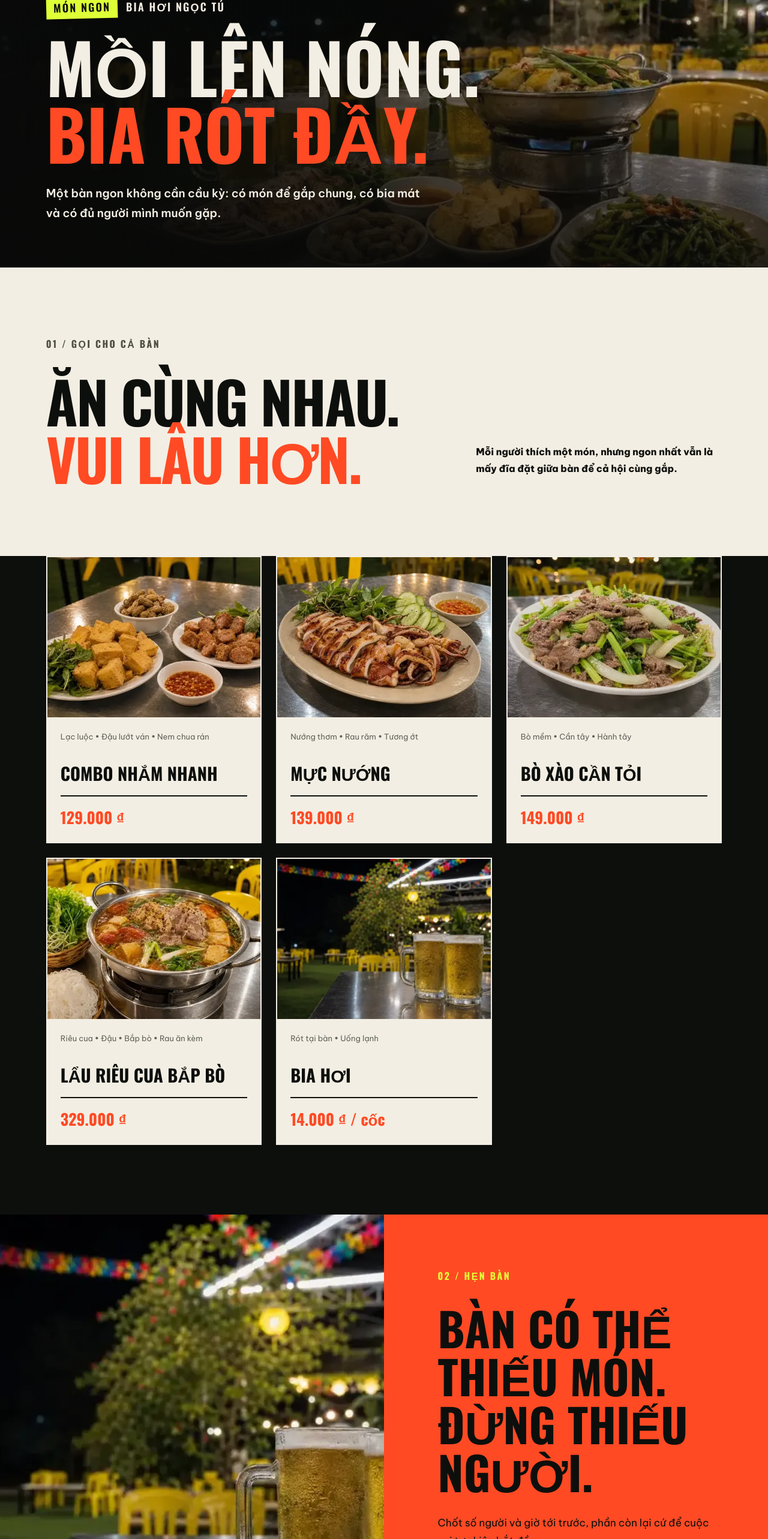
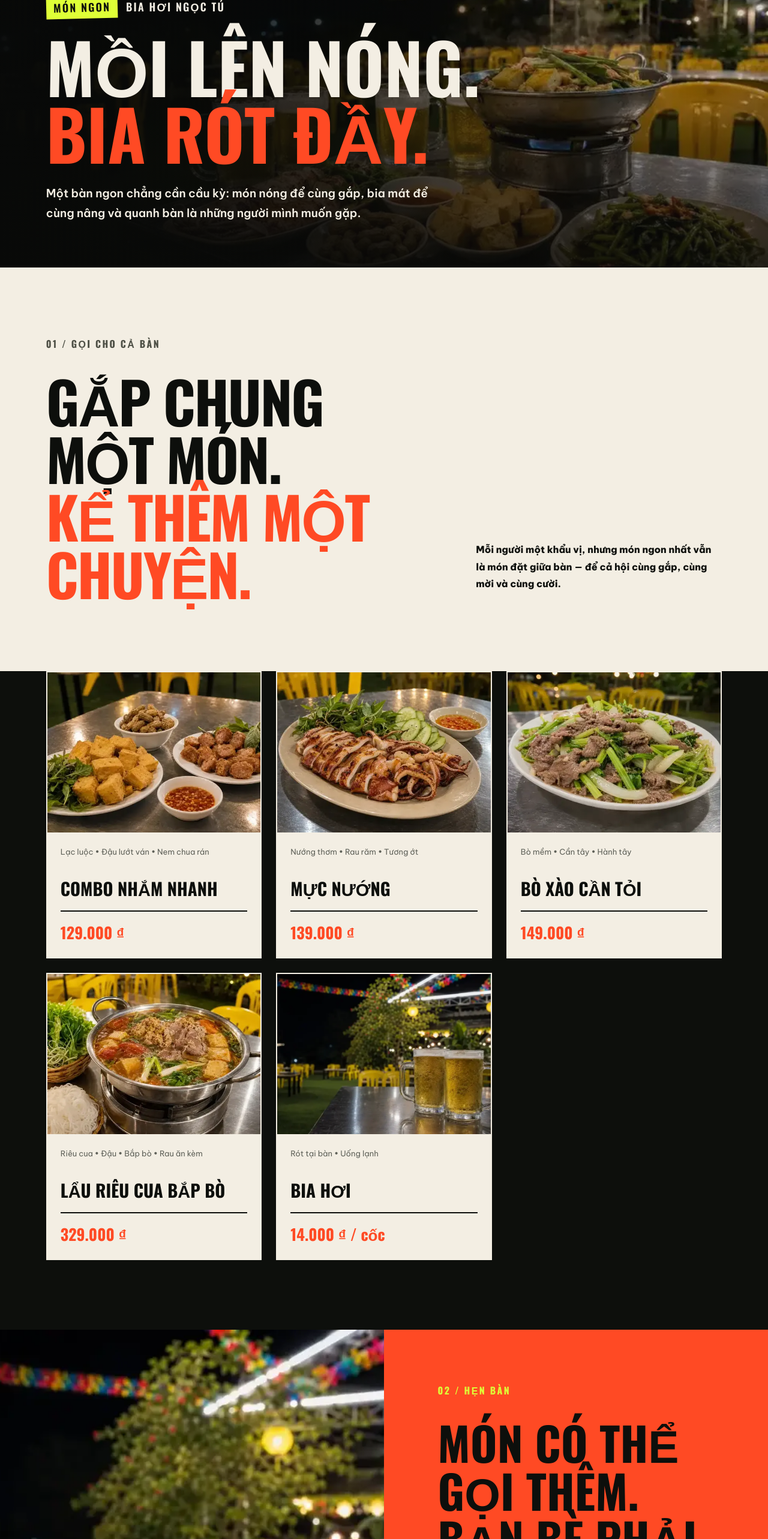
Before and after one commit to ddung-tester/bia-ngoc-tu, a Next.js app: page /mon-ngon in a window 1280 px wide. Shown: the part 234-2800 px from the top of the page at 60% size. Built offline with nearby package versions, Linux system fonts and the light colour scheme.

Commit message:
copy: make food page copy more appetizing and emotional

```diff
--- a/app/mon-ngon/page.tsx
+++ b/app/mon-ngon/page.tsx
@@ -16,7 +16,7 @@ export default function FoodPage() {
         eyebrow="Món ngon"
         title="Mồi lên nóng."
         accent="Bia rót đầy."
-        description="Một bàn ngon không cần cầu kỳ: có món để gắp chung, có bia mát và có đủ người mình muốn gặp."
+        description="Một bàn ngon chẳng cần cầu kỳ: món nóng để cùng gắp, bia mát để cùng nâng và quanh bàn là những người mình muốn gặp."
         image="/images/mon-ngon-v3.webp"
         imageAlt="Bàn món nhậu nóng và bia mát tại Bia hơi Ngọc Tú"
       />
@@ -24,10 +24,10 @@ export default function FoodPage() {
       <section className="food-intro content-pad">
         <div>
           <p className="section-index">01 / Gọi cho cả bàn</p>
-          <h2>Ăn cùng nhau.<br /><em>Vui lâu hơn.</em></h2>
+          <h2>Gắp chung một món.<br /><em>Kể thêm một chuyện.</em></h2>
         </div>
         <div>
-          <p className="food-lead">Mỗi người thích một món, nhưng ngon nhất vẫn là mấy đĩa đặt giữa bàn để cả hội cùng gắp.</p>
+          <p className="food-lead">Mỗi người một khẩu vị, nhưng món ngon nhất vẫn là món đặt giữa bàn — để cả hội cùng gắp, cùng mời và cùng cười.</p>
         </div>
       </section>
 
@@ -41,9 +41,9 @@ export default function FoodPage() {
         </div>
         <div className="food-feature-copy">
           <p className="section-index inverse">02 / Hẹn bàn</p>
-          <h2>Bàn có thể thiếu món.<br />Đừng thiếu người.</h2>
-          <p>Chốt số người và giờ tới trước, phần còn lại cứ để cuộc vui tự nhiên bắt đầu.</p>
-          <Link className="button button-primary" href="/#dat-ban">Đặt bàn cho hội <span>→</span></Link>
+          <h2>Món có thể gọi thêm.<br />Bạn bè phải gọi đủ.</h2>
+          <p>Gọi đủ người mình quý, chọn một ngày gặp nhau. Khi cốc bia đầu tiên được nâng lên, cuộc vui sẽ tự biết cách bắt đầu.</p>
+          <Link className="button button-primary" href="/#dat-ban">Gọi hội mình tới <span>→</span></Link>
         </div>
       </section>
     </>
```
